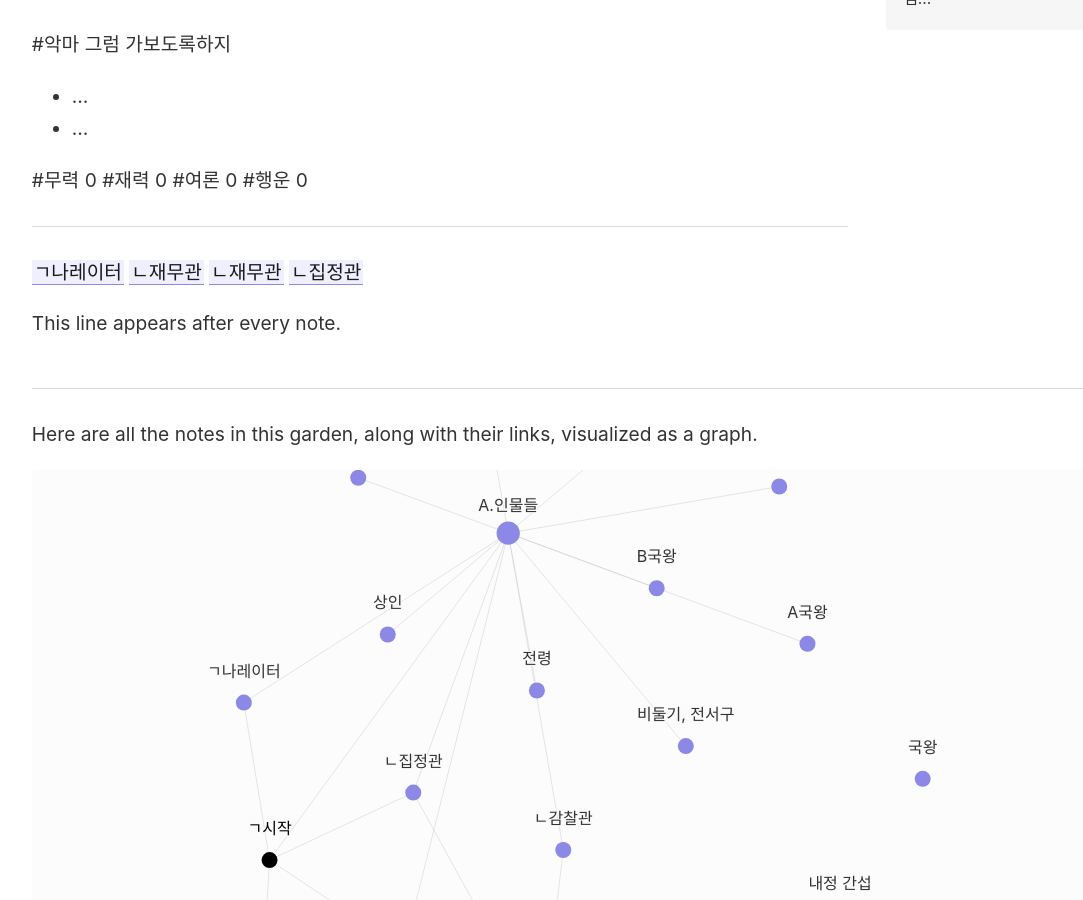
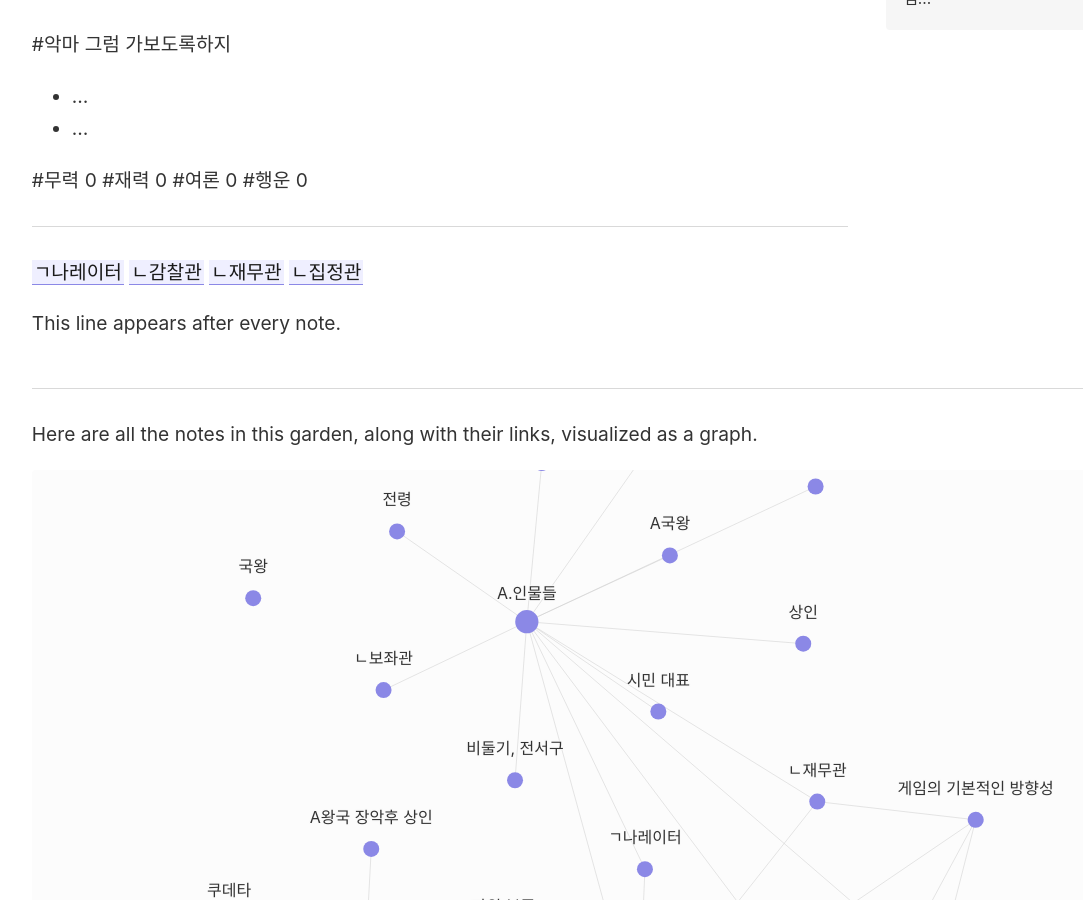
Before and after one commit to NONO6202/Secondbrain, a Jekyll site: the page built from _notes/story/ㄱ시작.md, in a window 1280 px wide and 900 px high, scrolled down 703 px. Shown: the whole window, without its empty margins (45-1128 px from the left). Built offline with Jekyll 4.4.1, drawn with Linux system fonts in a browser that asks for light colours.

Commit message:
Update ㄱ시작.md

```diff
--- a/_notes/story/ㄱ시작.md
+++ b/_notes/story/ㄱ시작.md
@@ -33,6 +33,6 @@
 
 ---
 [[ㄱ나레이터]]
-[[ㄴ재무관]]
+[[ㄴ감찰관]]
 [[ㄴ재무관]]
 [[ㄴ집정관]]
```
